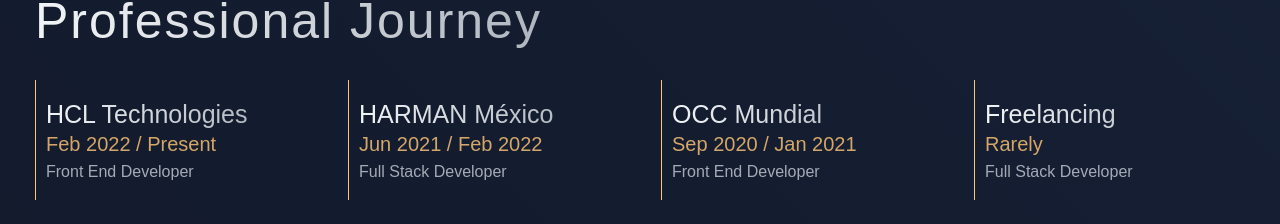
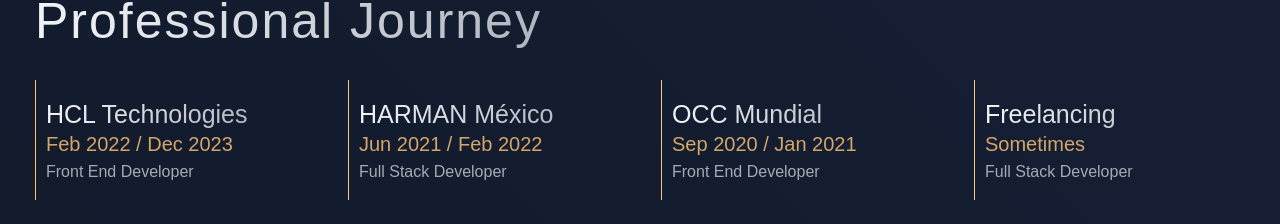
Before and after one commit to DiegoEDG/portfolio, a Next.js app: page / in a window 1280 px wide. Shown: the part 791-1015 px from the top of the page. Built offline with nearby package versions, Linux system fonts and the light colour scheme; a web font is replaced by a local one.

Commit message:
DATA: Update exp info

```diff
--- a/src/data/ExperienceDB.ts
+++ b/src/data/ExperienceDB.ts
@@ -7,7 +7,7 @@
 export const ExperienceDB: Experience[] = [
 	{
 		company: 'HCL Technologies',
-		date: 'Feb 2022 / Present',
+		date: 'Feb 2022 / Dec 2023',
 		position: 'Front End Developer'
 	},
 	{
@@ -22,7 +22,7 @@
 	},
 	{
 		company: 'Freelancing',
-		date: 'Rarely',
+		date: 'Sometimes',
 		position: 'Full Stack Developer'
 	}
 ];
```
